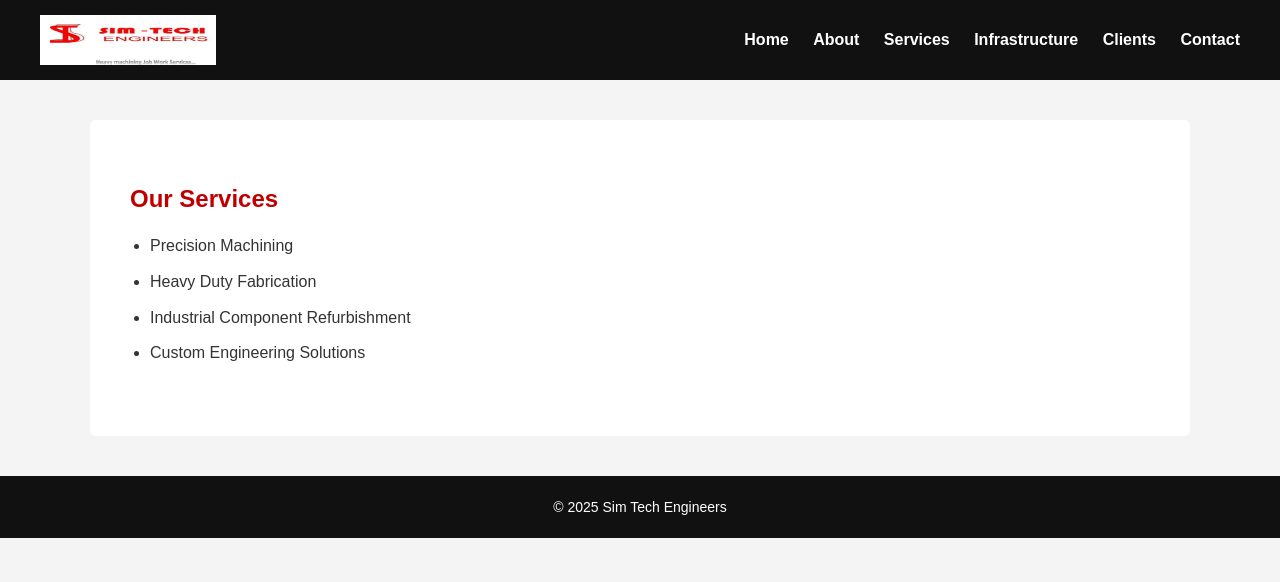
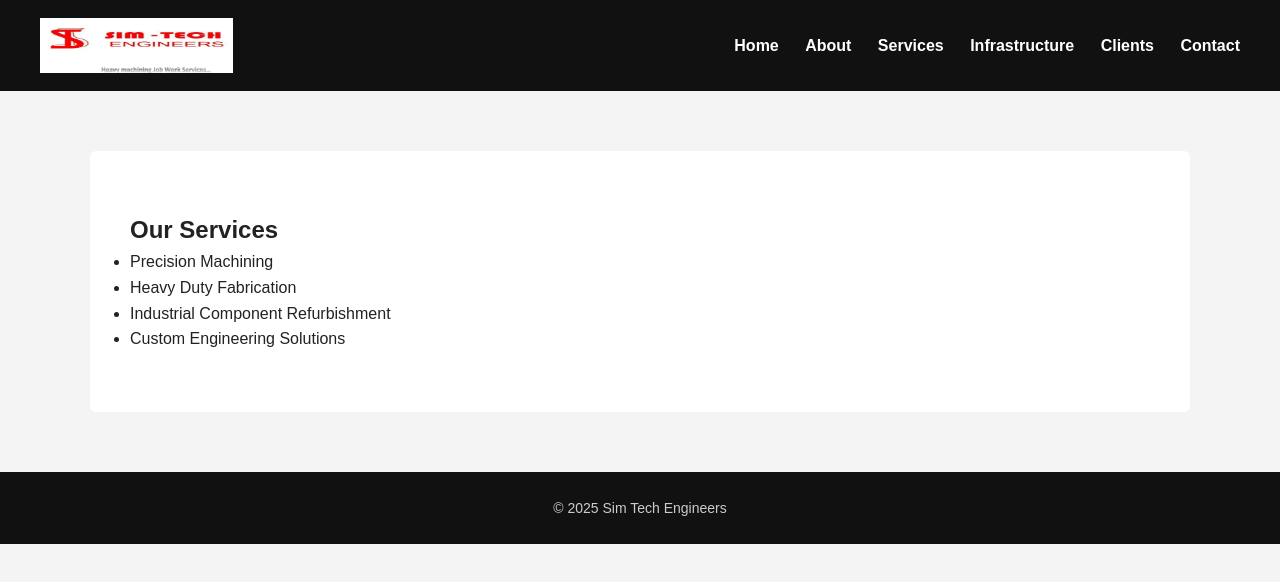
Before and after one commit to simtech-website/simtech-website, a plain HTML site: page services.html in a window 1280 px wide. Drawn offline with Linux system fonts and the light colour scheme.

Commit message:
Update style.css

```diff
--- a/style.css
+++ b/style.css
@@ -1,4 +1,4 @@
-/* RESET */
+/* ===== RESET ===== */
 * {
   margin: 0;
   padding: 0;
@@ -6,99 +6,128 @@
   font-family: Arial, Helvetica, sans-serif;
 }
 
-/* BODY */
+/* ===== BODY ===== */
 body {
-  background-color: #f4f4f4;
-  color: #333;
+  background: #f4f4f4;
+  color: #222;
   line-height: 1.6;
 }
 
-/* HEADER */
+/* ===== HEADER ===== */
 header {
   background: #111;
-  color: #fff;
-  padding: 15px 40px;
+  padding: 18px 40px;
   display: flex;
+  justify-content: space-between;
   align-items: center;
-  justify-content: space-between;
 }
 
 header img {
-  height: 50px;
+  height: 55px;
 }
 
-/* NAVIGATION */
+/* ===== NAV ===== */
 nav a {
   color: #fff;
+  margin-left: 22px;
   text-decoration: none;
-  margin-left: 20px;
   font-weight: 600;
+  position: relative;
 }
 
-nav a:hover {
-  color: #ff0000;
+nav a::after {
+  content: "";
+  position: absolute;
+  width: 0;
+  height: 2px;
+  background: #e60000;
+  left: 0;
+  bottom: -6px;
+  transition: 0.3s;
 }
 
-/* HERO SECTION */
+nav a:hover::after {
+  width: 100%;
+}
+
+/* ===== HERO ===== */
 .hero {
-  background: linear-gradient(rgba(0,0,0,0.7), rgba(0,0,0,0.7));
+  background:
+    linear-gradient(rgba(0,0,0,0.75), rgba(0,0,0,0.75)),
+    url("hero.jpg");
+  background-size: cover;
+  background-position: center;
   color: #fff;
+  padding: 120px 40px;
   text-align: center;
-  padding: 120px 20px;
+  animation: fadeIn 1.2s ease-in;
 }
 
 .hero h1 {
-  font-size: 42px;
+  font-size: 44px;
   margin-bottom: 15px;
 }
 
 .hero p {
-  font-size: 18px;
   max-width: 800px;
   margin: auto;
+  font-size: 18px;
 }
 
-/* SECTIONS */
-section {
-  padding: 60px 40px;
-  background: #fff;
-  margin: 40px auto;
-  max-width: 1100px;
-  border-radius: 6px;
+/* ===== BUTTON ===== */
+.btn {
+  display: inline-block;
+  margin-top: 25px;
+  padding: 14px 32px;
+  background: #e60000;
+  color: #fff;
+  text-decoration: none;
+  font-weight: bold;
+  border-radius: 4px;
+  transition: 0.3s;
 }
 
-section h1,
+.btn:hover {
+  background: #b30000;
+  transform: translateY(-2px);
+}
+
+/* ===== SECTIONS ===== */
+section {
+  max-width: 1100px;
+  margin: 60px auto;
+  background: #fff;
+  padding: 60px 40px;
+  border-radius: 6px;
+  animation: fadeUp 0.8s ease;
+}
+
 section h2 {
-  color: #c00000;
+  color: #c40000;
   margin-bottom: 15px;
 }
 
-section p,
-section li {
-  font-size: 16px;
-}
-
-/* LISTS */
-ul {
-  margin-top: 15px;
-  padding-left: 20px;
-}
-
-ul li {
-  margin-bottom: 10px;
-}
-
-/* FOOTER */
+/* ===== FOOTER ===== */
 footer {
   background: #111;
-  color: #fff;
+  color: #ccc;
   text-align: center;
-  padding: 20px;
-  margin-top: 40px;
+  padding: 25px;
   font-size: 14px;
 }
 
-/* RESPONSIVE */
+/* ===== ANIMATIONS ===== */
+@keyframes fadeIn {
+  from { opacity: 0; }
+  to { opacity: 1; }
+}
+
+@keyframes fadeUp {
+  from { opacity: 0; transform: translateY(20px); }
+  to { opacity: 1; transform: translateY(0); }
+}
+
+/* ===== RESPONSIVE ===== */
 @media (max-width: 768px) {
   header {
     flex-direction: column;
@@ -106,7 +135,7 @@ footer {
   }
 
   nav {
-    margin-top: 10px;
+    margin-top: 12px;
   }
 
   nav a {
```
